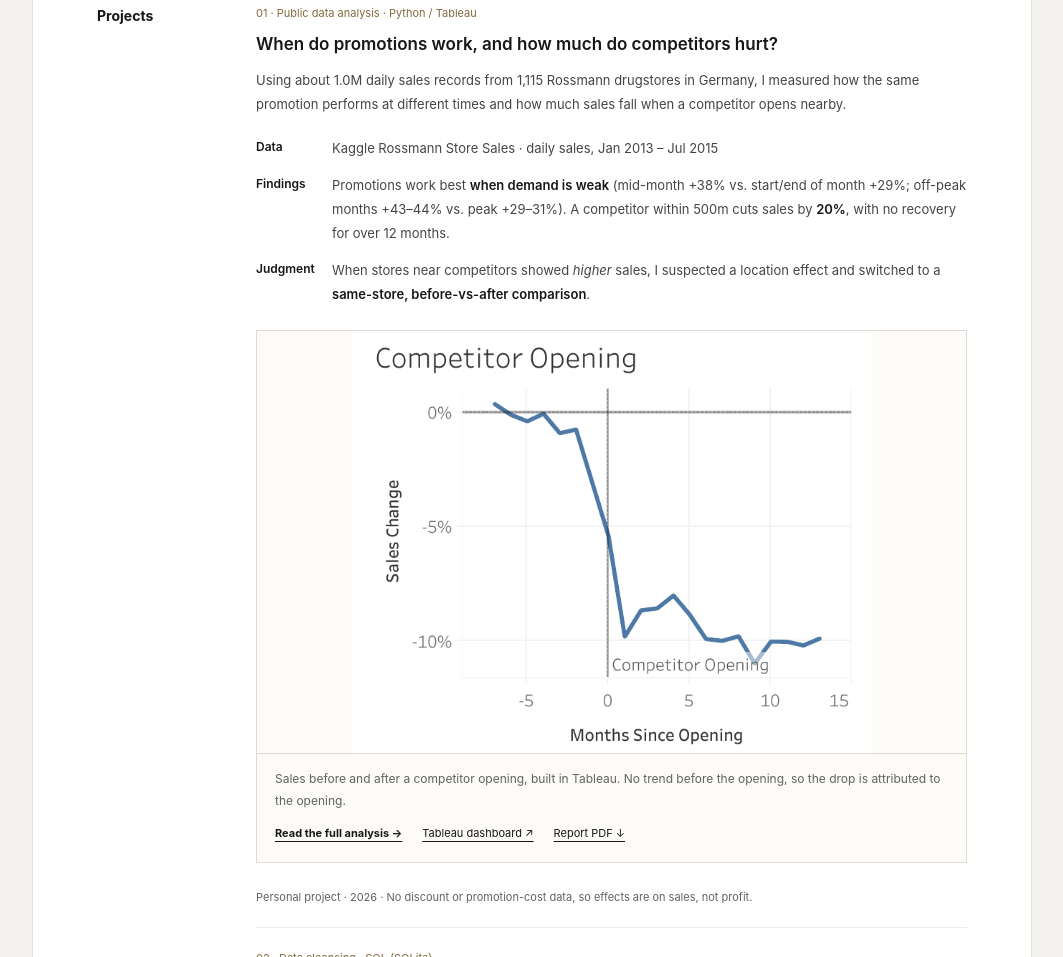
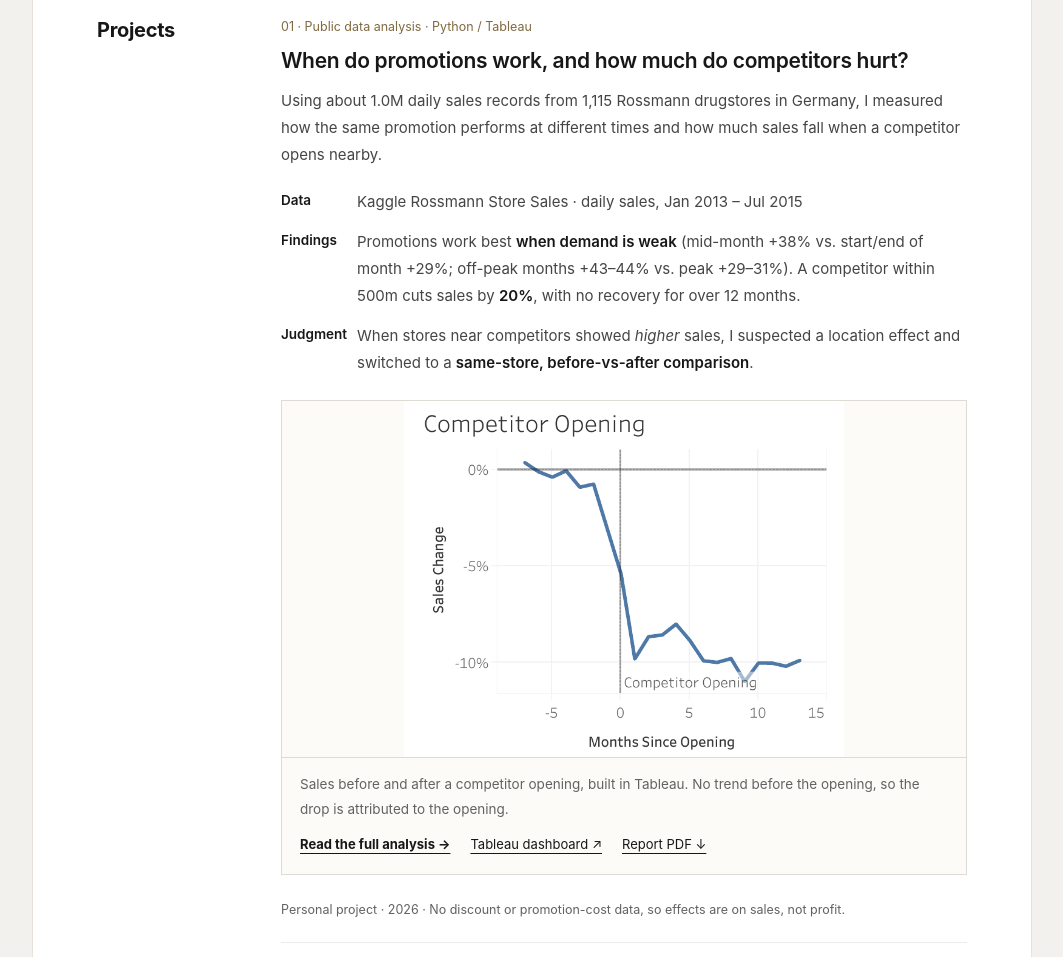
Before and after one commit to hyunhwang39-max/hyunhwang39-max.github.io, a plain HTML site: page index.html in a window 1280 px wide. Shown: the part 341-1298 px from the top of the page, without its empty margins (108-1171 px from the left). Drawn offline with Linux system fonts and the light colour scheme.

Commit message:
Increase homepage font sizes for readability
Co-Authored-By: Claude Opus 5.5 <noreply@anthropic.com>
Claude-Session: https://claude.ai/code/session_01PRciyY3Q2ZJYuBqysiYXia

```diff
--- a/index.html
+++ b/index.html
@@ -32,6 +32,21 @@ tfoot{font-weight:600}
 @media(max-width:700px){.case-overview>div{grid-template-columns:1fr;gap:3px}}
 @media print{.project-case{break-inside:auto}.table-scroll{overflow:visible}table{font-size:9px}th,td{padding:6px 4px}}
 .project-visual{margin:24px 0;border:1px solid var(--line);background:#fcfbf8}.project-visual img{display:block;width:100%;height:auto}.project-visual figcaption{padding:14px 18px 0;font-size:12px;line-height:1.8;color:var(--muted);border-top:1px solid var(--line)}.project-visual figcaption strong{color:var(--text);font-weight:600}.visual-links{display:flex;flex-wrap:wrap;gap:10px 20px;padding:12px 18px 18px;font-size:11px}@media print{.visual-links{display:none}.project-visual{break-inside:avoid}}
+
+/* readability */
+body{font-size:15.5px;line-height:1.8}.intro{font-size:16px;line-height:1.85}
+h2{font-size:20px;letter-spacing:-.3px;line-height:1.4}
+h3{font-size:18px;line-height:1.5}.project-case h3{font-size:21px;line-height:1.45;letter-spacing:-.3px}
+.case-label{font-size:12.5px}.case-summary{font-size:15px;line-height:1.8}
+.case-overview dt{font-size:13.5px}.case-overview dd{font-size:15px}
+p{font-size:15px}.sub,.entry-note{font-size:13.5px}.date{font-size:13px}
+li{font-size:14.5px}.sample-note{font-size:12.5px}
+.project-visual figcaption{font-size:13.5px}.visual-links{font-size:13px}
+.compact-list dt{font-size:15px}.compact-list dd{font-size:14px}
+.language-item{font-size:14px}.language-item strong{font-size:26px}
+section{grid-template-columns:160px minmax(0,1fr)}
+@media(max-width:700px){body{font-size:15px}h1{font-size:34px}h2{font-size:22px}.project-case h3{font-size:20px}section{grid-template-columns:1fr;gap:16px}}
+@media print{body{font-size:11px}h2{font-size:14px}h3,.project-case h3{font-size:13px}p,li,.case-summary,.case-overview dd{font-size:11px}}
 </style></head><body><main class="resume">
 <header><div class="topline" aria-hidden="true"></div><span class="overline">RESUME & PORTFOLIO</span><h1>Hwang Hyun Kim</h1><p class="intro">Economics &amp; Finance graduate from Hanyang University (Summa Cum Laude) who learns the tools a problem needs and checks every number before drawing a conclusion. Below are data analysis projects built with SQL, Python and Tableau.</p></header>
 <section aria-labelledby="projects">
@@ -47,7 +62,7 @@ tfoot{font-weight:600}
 <div><dt>Judgment</dt><dd>When stores near competitors showed <em>higher</em> sales, I suspected a location effect and switched to a <strong>same-store, before-vs-after comparison</strong>.</dd></div>
 </dl>
 <figure class="project-visual">
-<a href="projects/rossmann-analysis.html" aria-label="Read the Rossmann sales analysis"><img src="assets/rossmann/competitor.png" width="725" height="588" alt="Sales change is about 0% before a competitor opens, then falls to about −10% and does not recover." loading="lazy" style="max-width:520px;margin:auto"></a>
+<a href="projects/rossmann-analysis.html" aria-label="Read the Rossmann sales analysis"><img src="assets/rossmann/competitor.png" width="725" height="588" alt="Sales change is about 0% before a competitor opens, then falls to about −10% and does not recover." loading="lazy" style="max-width:440px;margin:auto"></a>
 <figcaption>Sales before and after a competitor opening, built in Tableau. No trend before the opening, so the drop is attributed to the opening.</figcaption>
 <div class="visual-links"><a href="projects/rossmann-analysis.html"><strong>Read the full analysis →</strong></a><a href="https://public.tableau.com/views/RossmannSalesDashboard_17946255740990/1?:language=en-US&amp;:display_count=n&amp;:origin=viz_share_link" target="_blank" rel="noopener">Tableau dashboard ↗</a><a href="assets/docs/rossmann-promotion-competitor-analysis.pdf">Report PDF ↓</a></div>
 </figure>
```
